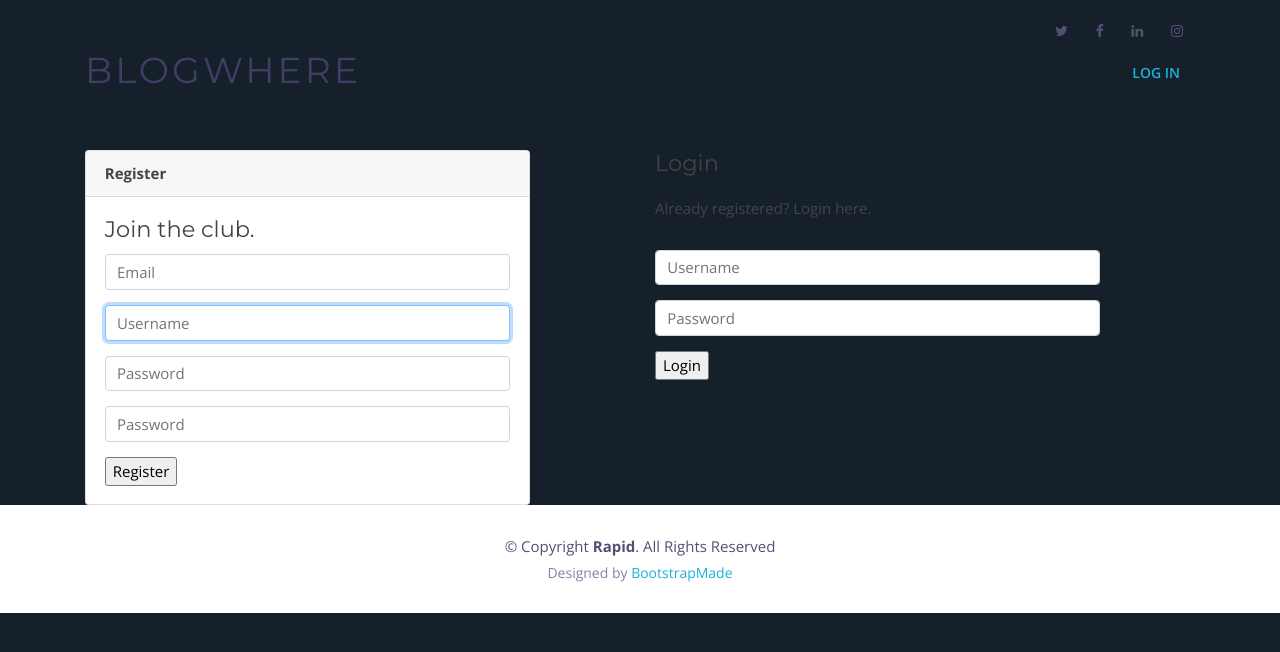
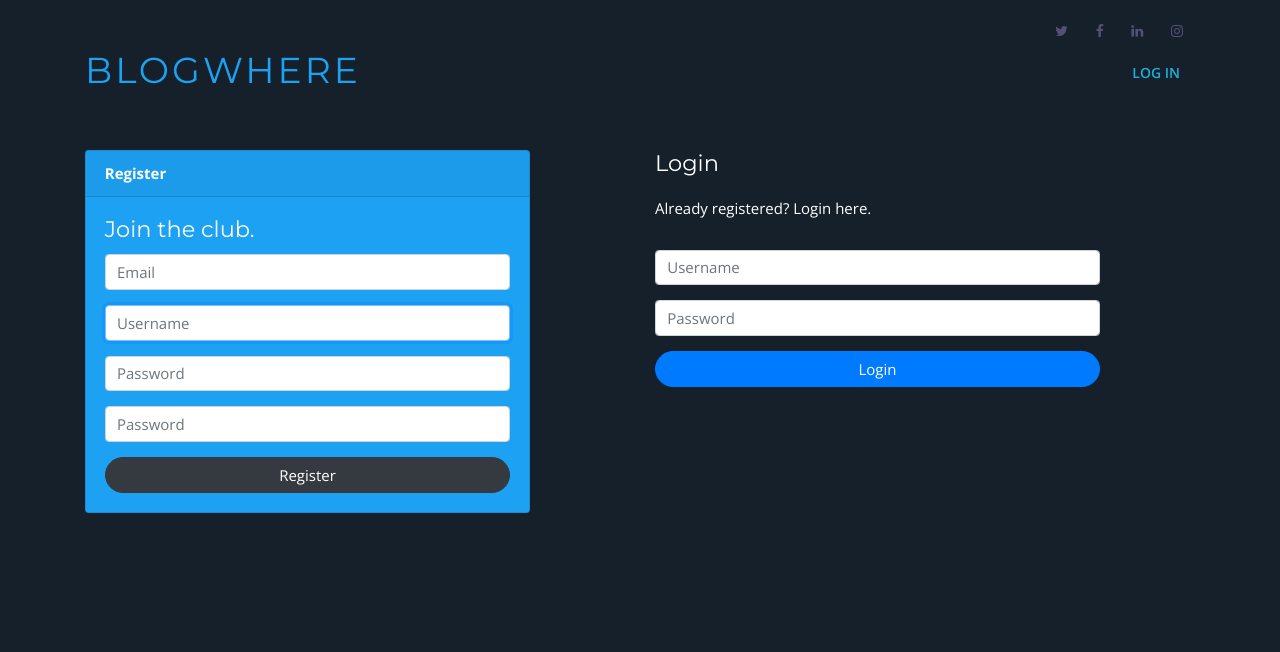
Before and after one commit to MarioCSilva/Blog_TPW, a Django app: page /login/ in a window 1280 px wide. Shown: the top 652 px of the page. Run offline with Django 3.2, Linux system fonts and the light colour scheme; some libraries are stand-ins or nearby versions.

Commit message:
css master

```diff
--- a/Blog/app/static/css/style.css
+++ b/Blog/app/static/css/style.css
@@ -5,18 +5,26 @@
   License: https://bootstrapmade.com/license/
 */
 
+
+.card-fluid{
+  background-color:rgba(29,161,242,1.00);
+}
+
 /*--------------------------------------------------------------
 # General
 --------------------------------------------------------------*/
 
 body {
   background: #fff;
-  color: #444;
+  color: white;
   font-family: "Open Sans", sans-serif;
 }
+.active{
+  color:white;
+}
 
 a {
-  color: #1bb1dc;
+  color: rgba(29,161,242,1.00);
   transition: 0.5s;
 }
 
@@ -165,6 +173,7 @@ h6 {
   right: 0;
   transition: all 0.5s;
   z-index: 997;
+  color:white;
 }
 
 #header.header-scrolled,
@@ -172,6 +181,7 @@ h6 {
   height: 70px;
   padding: 15px 0;
   background-color: #fff;
+  color:#413e66;
   box-shadow: 0px 0px 30px rgba(127, 137, 161, 0.3);
 }
 
@@ -188,11 +198,11 @@ h6 {
   font-weight: 400;
   letter-spacing: 3px;
   text-transform: uppercase;
+  color:white;
 }
 
 #header .logo h1 a,
 #header .logo h1 a:hover {
-  color: #413e66;
   text-decoration: none;
 }
 
--- a/Blog/app/templates/entry_page.html
+++ b/Blog/app/templates/entry_page.html
@@ -52,7 +52,7 @@
                                 <div class="form-group">
                                     {{ form_register.email }}
                                 </div>
-                                {% if form_erros.email %}
+                                {% if form_errors.email %}
                                     <div class="form-group show_error">
                                         {{ form_errors.email }}
                                     </div>
@@ -81,7 +81,7 @@
                                         {{ form_errors.password2 }}
                                     </div>
                                 {% endif %}
-                                <input type="submit" value="Register" name="register" >
+                                <input type="submit"  class="btn rounded-pill btn-block btn-dark" value="Register" name="register" >
                             </form>
 
                         </div>
@@ -108,7 +108,7 @@
                                     <p>Username and password do not match.</p>
                                 </div>
                             {% endif %}
-                            <input type="submit" name="login" value="Login" >
+                            <input class="btn rounded-pill btn-block btn-primary  " type="submit" name="login" value="Login" >
                         </form>
                     </div>
                 </div>
--- a/Blog/app/templates/layout.html
+++ b/Blog/app/templates/layout.html
@@ -162,25 +162,7 @@ Header
 {% block content %}
 
 {% endblock %}
-<!--==========================
-Footer
-============================-->
-<footer id="footer" class="section-bg">
-    <div class="container">
-        <div class="copyright">
-            &copy; Copyright <strong>Rapid</strong>. All Rights Reserved
-        </div>
-        <div class="credits">
-            <!--
-              All the links in the footer should remain intact.
-              You can delete the links only if you purchased the pro version.
-              Licensing information: https://bootstrapmade.com/license/
-              Purchase the pro version with working PHP/AJAX contact form: https://bootstrapmade.com/buy/?theme=Rapid
-            -->
-            Designed by <a href="https://bootstrapmade.com/">BootstrapMade</a>
-        </div>
-    </div>
-</footer><!-- #footer -->
+
 
 <a href="#" class="back-to-top"><i class="fa fa-chevron-up"></i></a>
 <!-- Uncomment below i you want to use a preloader -->
--- a/Blog/app/templates/profile_page.html
+++ b/Blog/app/templates/profile_page.html
@@ -1,5 +1,6 @@
 {% extends "layout.html" %}
 {% block content %}
+
     <script>
         $('#nav_profile').addClass("active");
     </script>
```
Also changed, not shown: Blog/app/templates/main_page.html (+8 -5 lines).
